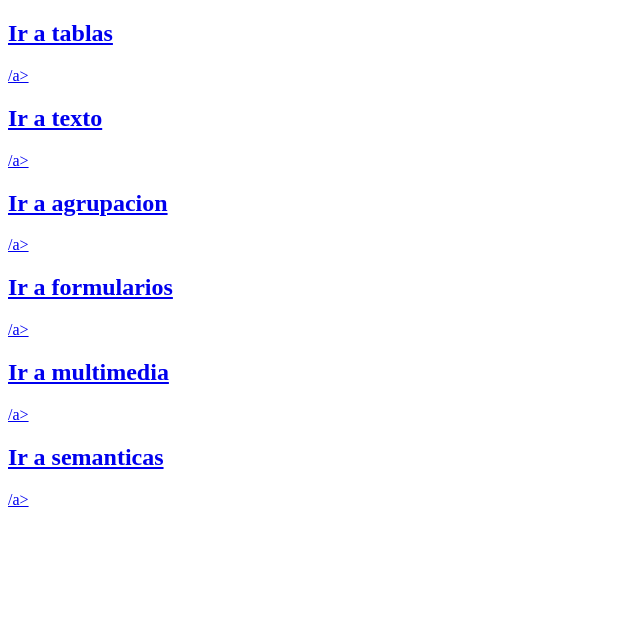
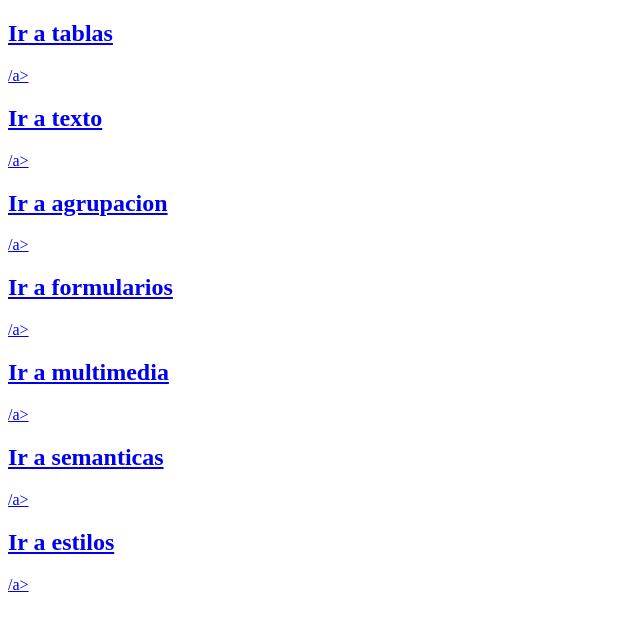
Before and after one commit to Majocontrerasc/Majo, a plain HTML site: page index.html in a window 1280 px wide. Shown: the whole page, without its empty margins (0-640 px from the left). Drawn offline with Linux system fonts and the light colour scheme.

Commit message:
learn css

```diff
--- a/index.html
+++ b/index.html
@@ -12,6 +12,7 @@
     <a href="html/formularios.html"><h2>Ir a formularios</h2>/a>
     <a href="html/multimedia.html"><h2>Ir a multimedia</h2>/a>
     <a href="html/semanticas.html"><h2>Ir a semanticas</h2>/a>
+    <a href="html/estilos.html"><h2>Ir a estilos</h2>/a>
 
 </body>
 </html>
```
